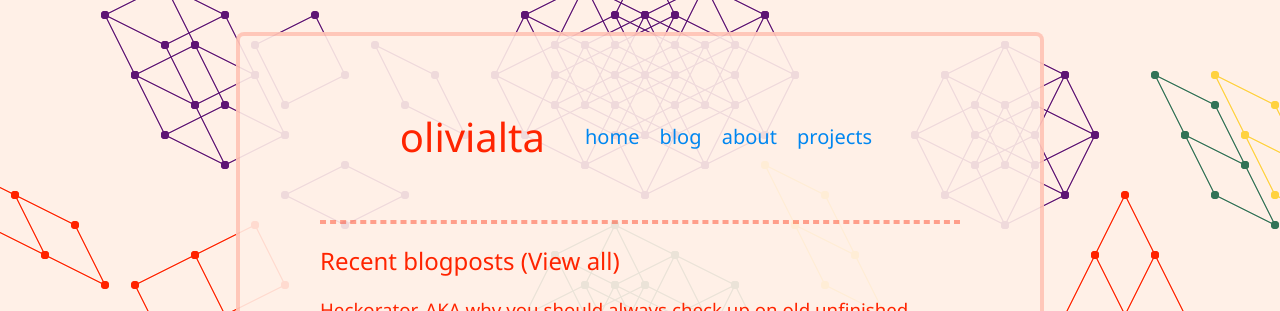
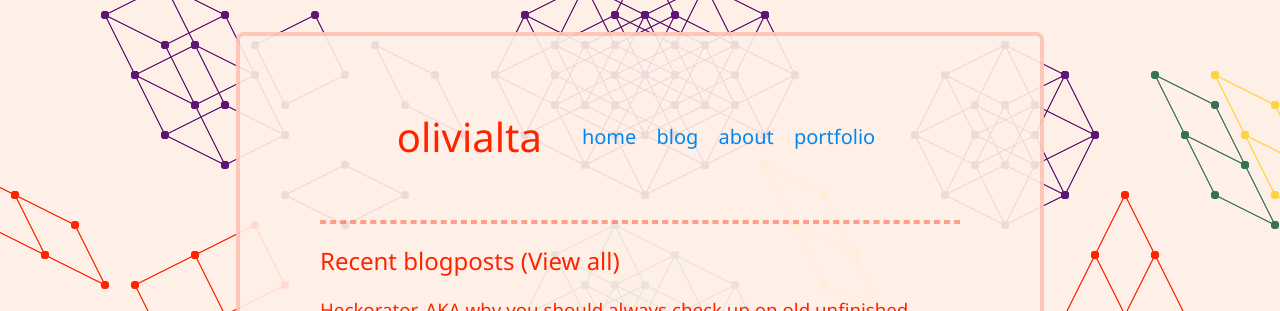
Before and after one commit to RocketRace/rocketrace.github.io, a Jekyll site: the page built from index.md, in a window 1280 px wide. Shown: the top 311 px of the page. Built offline with Jekyll 4.4.1, drawn with Linux system fonts in a browser that asks for light colours.

Commit message:
sneak peek for later

```diff
--- a/_includes/nav.html
+++ b/_includes/nav.html
@@ -9,7 +9,7 @@
     <a class="nav-link" href="{{ "/" | relative_url }}">home</a>
     <a class="nav-link" href="{{ "/blog" | relative_url }}">blog</a>
     <a class="nav-link" href="{{ "/about" | relative_url }}">about</a>
-    <a class="nav-link" href="{{ "/projects" | relative_url }}">projects</a>
+    <a class="nav-link" href="{{ "/portfolio" | relative_url }}">portfolio</a>
   </div>
   </nav>
 <hr />
```
Also changed, not shown: portfolio.md (added, +3 -0 lines), projects.md (deleted, +0 -2 lines).
